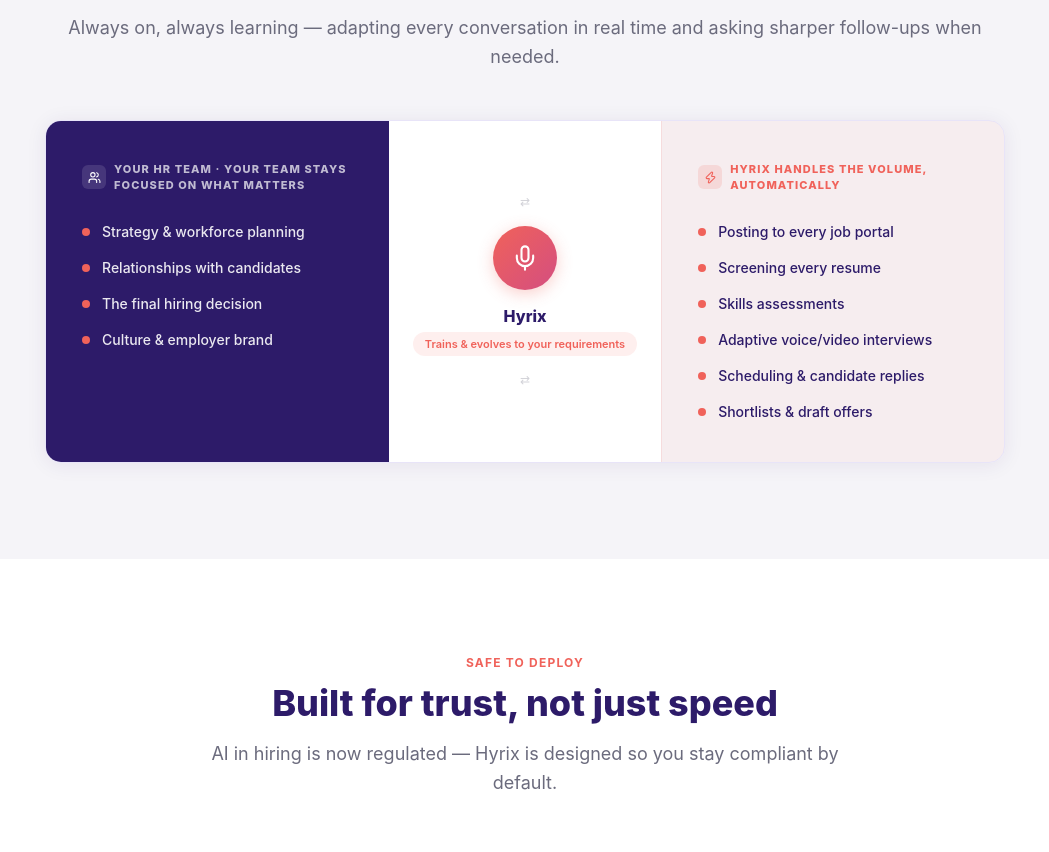
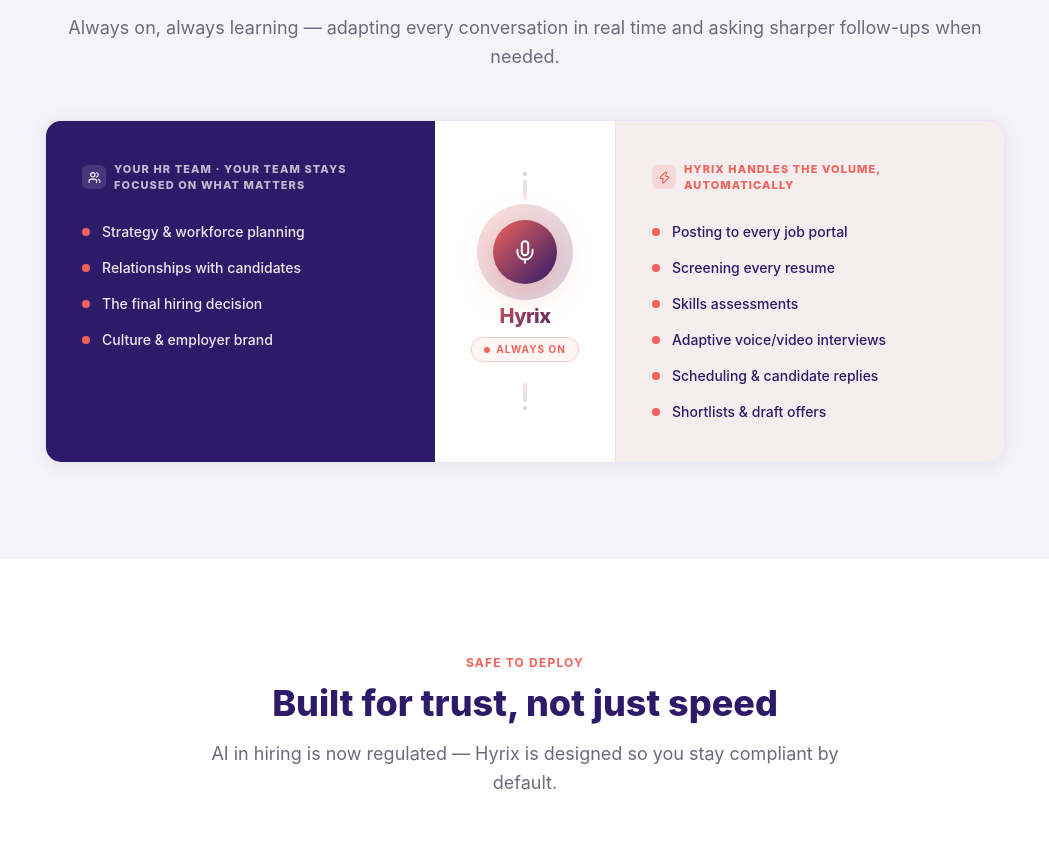
Before and after one commit to kashishakanksha754-coder/recruitAI, a Next.js app: page /how-it-works in a window 1280 px wide. Shown: the part 2150-3002 px from the top of the page, without its empty margins (115-1164 px from the left). Built offline with nearby package versions, Linux system fonts and the light colour scheme.

Commit message:
Redesign center column: gradient orb with glow ring, gradient-text name, branded badge, dot connectors

```diff
--- a/src/app/how-it-works/HowItWorksClient.tsx
+++ b/src/app/how-it-works/HowItWorksClient.tsx
@@ -124,22 +124,39 @@ function SectionAToggle() {
             </div>
 
             {/* Center — Hyrix orb */}
-            <div className="flex flex-col items-center justify-center px-6 py-10 bg-white gap-4 min-w-[160px]">
-              <div className="text-muted/30 text-xs select-none">⇄</div>
-              <div className="w-16 h-16 rounded-full flex items-center justify-center shadow-btn shrink-0" style={{ background: "linear-gradient(135deg, #F0625A 0%, #D44E80 100%)" }}>
-                <svg width="28" height="28" viewBox="0 0 24 24" fill="none" stroke="white" strokeWidth="1.8" strokeLinecap="round" strokeLinejoin="round">
-                  <path d="M12 2a3 3 0 0 0-3 3v7a3 3 0 0 0 6 0V5a3 3 0 0 0-3-3Z"/>
-                  <path d="M19 10v2a7 7 0 0 1-14 0v-2"/>
-                  <line x1="12" y1="19" x2="12" y2="22"/>
-                </svg>
+            <div className="flex flex-col items-center justify-center px-8 py-10 bg-white gap-5 min-w-[180px] relative">
+              {/* Top connector */}
+              <div className="flex flex-col items-center gap-1">
+                <div className="w-1 h-1 rounded-full" style={{ background: "rgba(45,27,105,0.2)" }} />
+                <div className="w-1 h-5 rounded-full" style={{ background: "linear-gradient(to bottom, rgba(45,27,105,0.15), rgba(240,98,90,0.15))" }} />
               </div>
+
+              {/* Orb with glow ring */}
+              <div className="relative flex items-center justify-center">
+                <div className="absolute w-24 h-24 rounded-full opacity-20" style={{ background: "linear-gradient(135deg, #F0625A, #2D1B69)" }} />
+                <div className="w-16 h-16 rounded-full flex items-center justify-center shrink-0 relative z-10" style={{ background: "linear-gradient(135deg, #F0625A 0%, #2D1B69 100%)", boxShadow: "0 8px 32px rgba(240,98,90,0.35)" }}>
+                  <svg width="26" height="26" viewBox="0 0 24 24" fill="none" stroke="white" strokeWidth="1.8" strokeLinecap="round" strokeLinejoin="round">
+                    <path d="M12 2a3 3 0 0 0-3 3v7a3 3 0 0 0 6 0V5a3 3 0 0 0-3-3Z"/>
+                    <path d="M19 10v2a7 7 0 0 1-14 0v-2"/>
+                    <line x1="12" y1="19" x2="12" y2="22"/>
+                  </svg>
+                </div>
+              </div>
+
+              {/* Name + badge */}
               <div className="text-center">
-                <p className="text-purple-900 font-extrabold text-base leading-tight">Hyrix</p>
-                <span className="inline-block mt-1.5 text-[11px] font-semibold px-3 py-1 rounded-full" style={{ background: "rgba(240,98,90,0.1)", color: "#F0625A" }}>
-                  {H.trainsEvolves || "Your HR apprentice · always on"}
-                </span>
+                <p className="gradient-text font-extrabold text-xl leading-tight tracking-tight">Hyrix</p>
+                <div className="mt-2 inline-flex items-center gap-1.5 px-3 py-1 rounded-full border" style={{ borderColor: "rgba(240,98,90,0.3)", background: "rgba(240,98,90,0.06)" }}>
+                  <span className="w-1.5 h-1.5 rounded-full shrink-0" style={{ background: "#F0625A" }} />
+                  <span className="text-[10px] font-bold uppercase tracking-widest" style={{ color: "#F0625A" }}>Always on</span>
+                </div>
               </div>
-              <div className="text-muted/30 text-xs select-none">⇄</div>
+
+              {/* Bottom connector */}
+              <div className="flex flex-col items-center gap-1">
+                <div className="w-1 h-5 rounded-full" style={{ background: "linear-gradient(to bottom, rgba(240,98,90,0.15), rgba(45,27,105,0.15))" }} />
+                <div className="w-1 h-1 rounded-full" style={{ background: "rgba(45,27,105,0.2)" }} />
+              </div>
             </div>
 
             {/* Right — Hyrix handles */}
```
